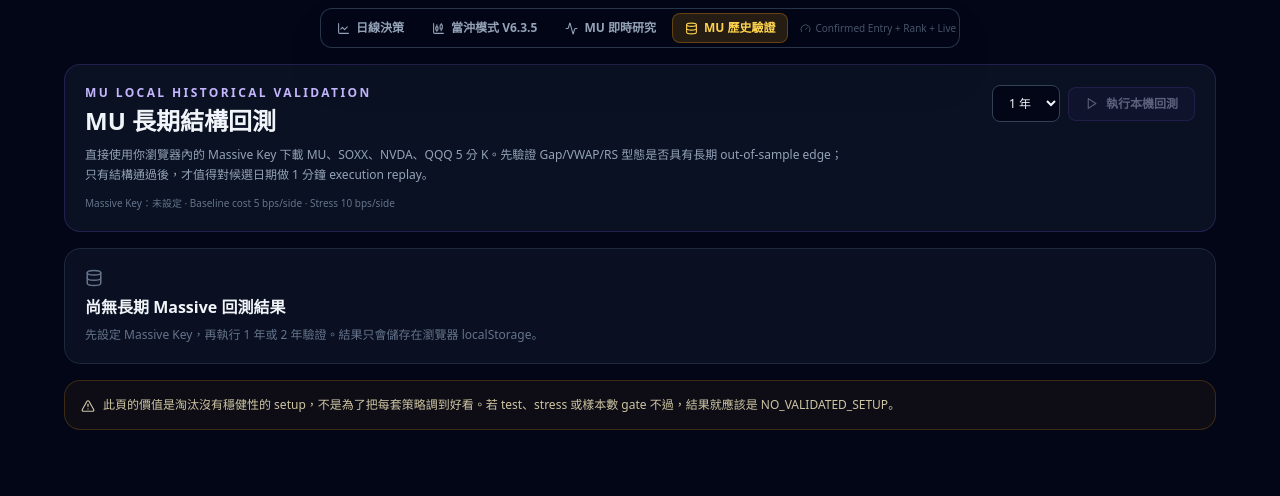
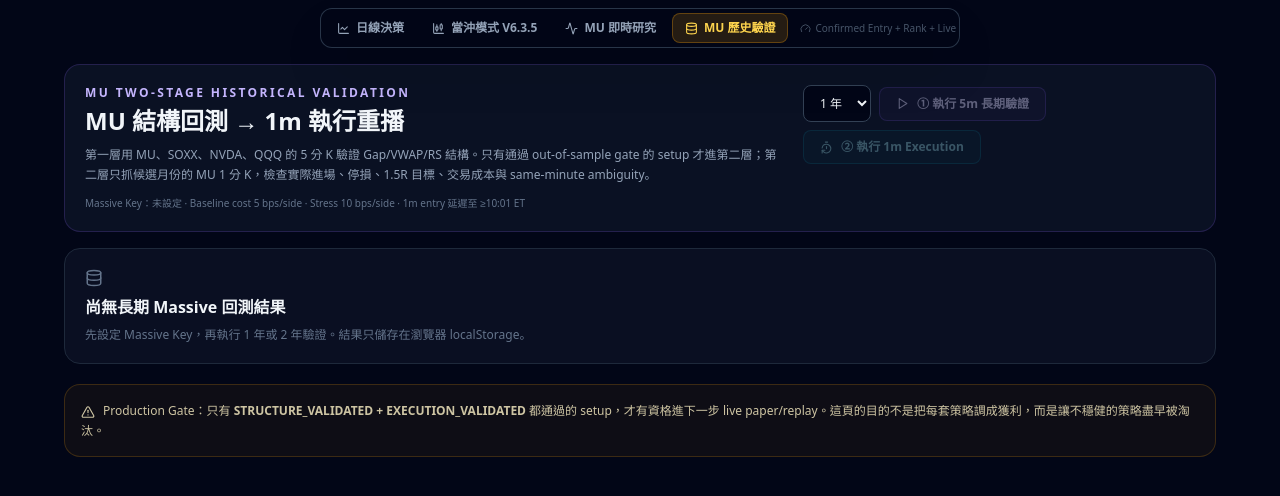
Before and after one commit to YCTsai2000/stock-decision-dashboard, a React (Vite) app: page / in a window 1280 px wide. Both pictures are taken after a click on the button "MU 歷史驗證". Shown: the top 496 px of the page. Built offline with nearby package versions, Linux system fonts and the light colour scheme.

Commit message:
feat: expose MU 1m execution validation in backtest UI

```diff
--- a/src/MuBacktestPanel.tsx
+++ b/src/MuBacktestPanel.tsx
@@ -1,20 +1,22 @@
 import { useMemo, useState } from 'react';
-import { AlertTriangle, CheckCircle2, Database, Play, ShieldCheck, XCircle } from 'lucide-react';
+import { AlertTriangle, CheckCircle2, Database, Play, ShieldCheck, TimerReset, XCircle } from 'lucide-react';
 import type { ApiKeys } from './types';
 import { runMuLocalBacktest, type MuLocalBacktestResult, type MuBacktestSetupResult } from './muLocalBacktest';
+import { runMuExecutionValidation, type MuExecutionReplayResult, type MuExecutionSetupResult } from './muExecutionReplay';
 
 const EMPTY_KEYS: ApiKeys = { massive:'', finnhub:'', fmp:'', twelve:'', fred:'' };
 const loadKeys=():ApiKeys=>{try{const raw=localStorage.getItem('stockDecisionApiKeys');return raw?{...EMPTY_KEYS,...JSON.parse(raw)}:EMPTY_KEYS;}catch{return EMPTY_KEYS;}};
-const pct=(v:number|null)=>v==null||!Number.isFinite(v)?'—':`${v>=0?'+':''}${v.toFixed(3)}%`;
+const pct=(v:number|null,digits=3)=>v==null||!Number.isFinite(v)?'—':`${v>=0?'+':''}${v.toFixed(digits)}%`;
 const rate=(v:number|null)=>v==null||!Number.isFinite(v)?'—':`${(v*100).toFixed(1)}%`;
+const ratio=(v:number|null)=>v==null||!Number.isFinite(v)?'—':v.toFixed(2);
 
 const SetupCard=({x}:{x:MuBacktestSetupResult})=><div className={`rounded-2xl border p-4 ${x.structureValidated?'border-emerald-500/40 bg-emerald-500/10':'border-slate-800 bg-slate-900/60'}`}>
-  <div className="flex items-start justify-between gap-3"><div><div className="text-sm font-black">{x.name}</div><div className="mt-1 text-[10px] text-slate-500">{x.side} · entry +30m · horizon {x.chosenHorizon}m</div></div>{x.structureValidated?<span className="rounded-full border border-emerald-500/40 px-2 py-1 text-[10px] text-emerald-300">STRUCTURE PASS</span>:<span className="rounded-full border border-slate-700 px-2 py-1 text-[10px] text-slate-500">NOT VALIDATED</span>}</div>
+  <div className="flex items-start justify-between gap-3"><div><div className="text-sm font-black">{x.name}</div><div className="mt-1 text-[10px] text-slate-500">{x.side} · setup confirm +30m · horizon {x.chosenHorizon}m</div></div>{x.structureValidated?<span className="rounded-full border border-emerald-500/40 px-2 py-1 text-[10px] text-emerald-300">STRUCTURE PASS</span>:<span className="rounded-full border border-slate-700 px-2 py-1 text-[10px] text-slate-500">NOT VALIDATED</span>}</div>
   <div className="mt-4 grid grid-cols-2 gap-2 md:grid-cols-4">
     <div><div className="text-[10px] text-slate-500">All N</div><div className="font-mono font-bold">{x.all.n}</div></div>
     <div><div className="text-[10px] text-slate-500">Test N</div><div className="font-mono font-bold">{x.test.n}</div></div>
     <div><div className="text-[10px] text-slate-500">Test win</div><div className="font-mono font-bold">{rate(x.test.winRate)}</div></div>
-    <div><div className="text-[10px] text-slate-500">Test PF</div><div className="font-mono font-bold">{x.test.profitFactor==null?'—':x.test.profitFactor.toFixed(2)}</div></div>
+    <div><div className="text-[10px] text-slate-500">Test PF</div><div className="font-mono font-bold">{ratio(x.test.profitFactor)}</div></div>
     <div><div className="text-[10px] text-slate-500">Train avg net</div><div className="font-mono">{pct(x.train.avgNetPct)}</div></div>
     <div><div className="text-[10px] text-slate-500">Test avg net</div><div className={`font-mono ${(x.test.avgNetPct??0)>0?'text-emerald-300':'text-rose-300'}`}>{pct(x.test.avgNetPct)}</div></div>
     <div><div className="text-[10px] text-slate-500">Stress avg net</div><div className={`font-mono ${(x.stress.avgNetPct??0)>0?'text-emerald-300':'text-rose-300'}`}>{pct(x.stress.avgNetPct)}</div></div>
@@ -23,19 +25,46 @@ const SetupCard=({x}:{x:MuBacktestSetupResult})=><div className={`rounded-2xl bo
   <div className="mt-4 grid grid-cols-2 gap-1 text-[10px]">{Object.entries(x.gates).map(([k,v])=><div key={k} className={`flex items-center gap-1 ${v?'text-emerald-300':'text-slate-600'}`}>{v?<CheckCircle2 size={11}/>:<XCircle size={11}/>} {k}</div>)}</div>
 </div>;
 
+const ExecutionCard=({x}:{x:MuExecutionSetupResult})=><div className={`rounded-2xl border p-4 ${x.executionValidated?'border-cyan-500/40 bg-cyan-500/10':'border-slate-800 bg-slate-900/60'}`}>
+  <div className="flex items-start justify-between gap-3"><div><div className="text-sm font-black">{x.name} · 1m execution</div><div className="mt-1 text-[10px] text-slate-500">{x.side} · horizon {x.horizonMinutes}m · entry ≥10:01 ET</div></div><span className={`rounded-full border px-2 py-1 text-[10px] ${x.executionValidated?'border-cyan-500/40 text-cyan-300':'border-slate-700 text-slate-500'}`}>{x.executionValidated?'EXECUTION PASS':'EXECUTION FAIL'}</span></div>
+  <div className="mt-4 grid grid-cols-2 gap-2 md:grid-cols-4">
+    <div><div className="text-[10px] text-slate-500">Stop</div><div className="font-mono font-bold">{pct(x.calibratedStopPct,2)}</div></div>
+    <div><div className="text-[10px] text-slate-500">Target</div><div className="font-mono font-bold">{pct(x.targetPct,2)}</div></div>
+    <div><div className="text-[10px] text-slate-500">Test usable</div><div className="font-mono font-bold">{x.testEventsUsable}/{x.testEventsRequested}</div></div>
+    <div><div className="text-[10px] text-slate-500">Test win</div><div className="font-mono font-bold">{rate(x.baseline.winRate)}</div></div>
+    <div><div className="text-[10px] text-slate-500">Avg net</div><div className={`font-mono ${(x.baseline.avgNetPct??0)>0?'text-emerald-300':'text-rose-300'}`}>{pct(x.baseline.avgNetPct)}</div></div>
+    <div><div className="text-[10px] text-slate-500">Avg R</div><div className="font-mono">{ratio(x.baseline.avgR)}</div></div>
+    <div><div className="text-[10px] text-slate-500">PF</div><div className="font-mono">{ratio(x.baseline.profitFactor)}</div></div>
+    <div><div className="text-[10px] text-slate-500">Max DD</div><div className="font-mono text-rose-300">{x.baseline.maxDrawdownR==null?'—':`${x.baseline.maxDrawdownR.toFixed(2)}R`}</div></div>
+    <div><div className="text-[10px] text-slate-500">Target hit</div><div className="font-mono">{rate(x.baseline.targetRate)}</div></div>
+    <div><div className="text-[10px] text-slate-500">Stop hit</div><div className="font-mono">{rate(x.baseline.stopRate)}</div></div>
+    <div><div className="text-[10px] text-slate-500">Time exit</div><div className="font-mono">{rate(x.baseline.timeExitRate)}</div></div>
+    <div><div className="text-[10px] text-slate-500">Stress avg</div><div className={`font-mono ${(x.stress.avgNetPct??0)>0?'text-emerald-300':'text-rose-300'}`}>{pct(x.stress.avgNetPct)}</div></div>
+  </div>
+  <div className="mt-4 grid grid-cols-2 gap-1 text-[10px]">{Object.entries(x.gates).map(([k,v])=><div key={k} className={`flex items-center gap-1 ${v?'text-cyan-300':'text-slate-600'}`}>{v?<CheckCircle2 size={11}/>:<XCircle size={11}/>} {k}</div>)}</div>
+</div>;
+
 export default function MuBacktestPanel(){
-  const keys=useMemo(loadKeys,[]); const [years,setYears]=useState<1|2>(1); const [running,setRunning]=useState(false); const [progress,setProgress]=useState(''); const [error,setError]=useState('');
+  const keys=useMemo(loadKeys,[]); const [years,setYears]=useState<1|2>(1); const [running,setRunning]=useState(false); const [executionRunning,setExecutionRunning]=useState(false); const [progress,setProgress]=useState(''); const [error,setError]=useState('');
   const [result,setResult]=useState<MuLocalBacktestResult|null>(()=>{try{const x=localStorage.getItem('muLocalBacktestResult');return x?JSON.parse(x):null;}catch{return null;}});
-  const run=async()=>{if(!keys.massive.trim()){setError('需要 Massive API Key。請先在當沖模式的 API 設定中輸入；Key 只從瀏覽器直接送往 Massive，不會寫入 GitHub。');return;}setRunning(true);setError('');setProgress('初始化…');try{const r=await runMuLocalBacktest({apiKey:keys.massive,years,onProgress:setProgress});setResult(r);localStorage.setItem('muLocalBacktestResult',JSON.stringify(r));setProgress('完成');}catch(e){setError(e instanceof Error?e.message:'歷史驗證失敗');}finally{setRunning(false);}};
+  const [execution,setExecution]=useState<MuExecutionReplayResult|null>(()=>{try{const x=localStorage.getItem('muExecutionReplayResult');return x?JSON.parse(x):null;}catch{return null;}});
+  const structurePass=Boolean(result?.setups.some(x=>x.structureValidated));
+  const hasEventDates=Boolean(result?.setups.some(x=>x.structureValidated&&(x.trainDates?.length??0)>0&&(x.testDates?.length??0)>0));
+
+  const run=async()=>{if(!keys.massive.trim()){setError('需要 Massive API Key。請先在當沖模式的 API 設定中輸入；Key 只從瀏覽器直接送往 Massive，不會寫入 GitHub。');return;}setRunning(true);setError('');setProgress('5m 結構驗證初始化…');try{const r=await runMuLocalBacktest({apiKey:keys.massive,years,onProgress:setProgress});setResult(r);setExecution(null);localStorage.setItem('muLocalBacktestResult',JSON.stringify(r));localStorage.removeItem('muExecutionReplayResult');setProgress('5m 結構驗證完成');}catch(e){setError(e instanceof Error?e.message:'歷史驗證失敗');}finally{setRunning(false);}};
+  const runExecution=async()=>{if(!keys.massive.trim()||!result)return;if(!hasEventDates){setError('這份舊的 5m 回測結果沒有事件日期；請先重新執行一次 1 年/2 年長期回測。');return;}setExecutionRunning(true);setError('');setProgress('1m execution replay 初始化…');try{const r=await runMuExecutionValidation({apiKey:keys.massive,backtest:result,onProgress:setProgress});setExecution(r);localStorage.setItem('muExecutionReplayResult',JSON.stringify(r));setProgress('1m execution replay 完成');}catch(e){setError(e instanceof Error?e.message:'1m execution replay 失敗');}finally{setExecutionRunning(false);}};
+
   return <div className="min-h-screen bg-slate-950 px-4 pb-12 pt-16 text-slate-100"><div className="mx-auto max-w-6xl">
     <section className="mb-4 rounded-2xl border border-violet-500/20 bg-slate-900/70 p-5">
-      <div className="flex flex-col gap-4 md:flex-row md:items-start md:justify-between"><div><div className="text-xs font-bold uppercase tracking-[.2em] text-violet-300">MU Local Historical Validation</div><h1 className="mt-1 text-2xl font-black">MU 長期結構回測</h1><p className="mt-2 max-w-3xl text-xs leading-relaxed text-slate-400">直接使用你瀏覽器內的 Massive Key 下載 MU、SOXX、NVDA、QQQ 5 分 K。先驗證 Gap/VWAP/RS 型態是否具有長期 out-of-sample edge；只有結構通過後，才值得對候選日期做 1 分鐘 execution replay。</p></div>
-        <div className="flex flex-wrap items-center gap-2"><select value={years} onChange={e=>setYears(Number(e.target.value) as 1|2)} className="rounded-lg border border-slate-700 bg-slate-950 px-3 py-2 text-xs"><option value={1}>1 年</option><option value={2}>2 年</option></select><button onClick={()=>void run()} disabled={running||!keys.massive.trim()} className="inline-flex items-center gap-2 rounded-lg border border-violet-500/40 bg-violet-500/10 px-4 py-2 text-xs font-bold text-violet-200 disabled:opacity-40"><Play size={13}/>{running?'回測中':'執行本機回測'}</button></div></div>
-      <div className="mt-3 text-[10px] text-slate-500">Massive Key：{keys.massive.trim()?'已在本機設定':'未設定'} · Baseline cost 5 bps/side · Stress 10 bps/side</div>{progress?<div className="mt-2 rounded-lg border border-slate-800 bg-slate-950/60 p-2 font-mono text-[10px] text-cyan-300">{progress}</div>:null}{error?<div className="mt-2 rounded-lg border border-rose-500/30 bg-rose-500/10 p-2 text-xs text-rose-300">{error}</div>:null}
+      <div className="flex flex-col gap-4 md:flex-row md:items-start md:justify-between"><div><div className="text-xs font-bold uppercase tracking-[.2em] text-violet-300">MU Two-stage Historical Validation</div><h1 className="mt-1 text-2xl font-black">MU 結構回測 → 1m 執行重播</h1><p className="mt-2 max-w-3xl text-xs leading-relaxed text-slate-400">第一層用 MU、SOXX、NVDA、QQQ 的 5 分 K 驗證 Gap/VWAP/RS 結構。只有通過 out-of-sample gate 的 setup 才進第二層；第二層只抓候選月份的 MU 1 分 K，檢查實際進場、停損、1.5R 目標、交易成本與 same-minute ambiguity。</p></div>
+        <div className="flex flex-wrap items-center gap-2"><select value={years} onChange={e=>setYears(Number(e.target.value) as 1|2)} className="rounded-lg border border-slate-700 bg-slate-950 px-3 py-2 text-xs"><option value={1}>1 年</option><option value={2}>2 年</option></select><button onClick={()=>void run()} disabled={running||executionRunning||!keys.massive.trim()} className="inline-flex items-center gap-2 rounded-lg border border-violet-500/40 bg-violet-500/10 px-4 py-2 text-xs font-bold text-violet-200 disabled:opacity-40"><Play size={13}/>{running?'5m 回測中':'① 執行 5m 長期驗證'}</button><button onClick={()=>void runExecution()} disabled={!structurePass||!hasEventDates||running||executionRunning||!keys.massive.trim()} className="inline-flex items-center gap-2 rounded-lg border border-cyan-500/40 bg-cyan-500/10 px-4 py-2 text-xs font-bold text-cyan-200 disabled:opacity-30"><TimerReset size={13}/>{executionRunning?'1m 重播中':'② 執行 1m Execution'}</button></div></div>
+      <div className="mt-3 text-[10px] text-slate-500">Massive Key：{keys.massive.trim()?'已在本機設定':'未設定'} · Baseline cost 5 bps/side · Stress 10 bps/side · 1m entry 延遲至 ≥10:01 ET</div>{progress?<div className="mt-2 rounded-lg border border-slate-800 bg-slate-950/60 p-2 font-mono text-[10px] text-cyan-300">{progress}</div>:null}{error?<div className="mt-2 rounded-lg border border-rose-500/30 bg-rose-500/10 p-2 text-xs text-rose-300">{error}</div>:null}
     </section>
 
-    {result?<><section className={`mb-4 rounded-2xl border p-5 ${result.status==='STRUCTURE_VALIDATED'?'border-emerald-500/40 bg-emerald-500/10':'border-amber-500/30 bg-amber-500/5'}`}><div className="flex items-center gap-2">{result.status==='STRUCTURE_VALIDATED'?<ShieldCheck className="text-emerald-300"/>:<AlertTriangle className="text-amber-300"/>}<div><div className="text-xl font-black">{result.status}</div><div className="mt-1 text-xs text-slate-400">{result.start} → {result.end} · {result.sessions} sessions · OOS split {result.splitDate}</div></div></div><p className="mt-3 text-xs text-slate-400">STRUCTURE_VALIDATED 只代表 5 分鐘型態在長期資料與交易成本後有統計優勢，仍不是 production signal。下一層還要以 1 分 K 檢查實際 entry、stop、MFE/MAE、same-bar ambiguity 與滑價。</p></section><section className="grid gap-4 lg:grid-cols-2">{result.setups.map(x=><SetupCard key={x.name} x={x}/>)}</section></>:<section className="rounded-2xl border border-slate-800 bg-slate-900/60 p-5"><Database size={18} className="mb-2 text-slate-500"/><div className="font-bold">尚無長期 Massive 回測結果</div><p className="mt-2 text-xs text-slate-500">先設定 Massive Key，再執行 1 年或 2 年驗證。結果只會儲存在瀏覽器 localStorage。</p></section>}
+    {result?<><section className={`mb-4 rounded-2xl border p-5 ${result.status==='STRUCTURE_VALIDATED'?'border-emerald-500/40 bg-emerald-500/10':'border-amber-500/30 bg-amber-500/5'}`}><div className="flex items-center gap-2">{result.status==='STRUCTURE_VALIDATED'?<ShieldCheck className="text-emerald-300"/>:<AlertTriangle className="text-amber-300"/>}<div><div className="text-xl font-black">Stage 1 · {result.status}</div><div className="mt-1 text-xs text-slate-400">{result.start} → {result.end} · {result.sessions} sessions · OOS split {result.splitDate}</div></div></div><p className="mt-3 text-xs text-slate-400">STRUCTURE_VALIDATED 只代表 5 分鐘型態在長期資料與交易成本後有 edge。未通過的 setup 不進 1m execution replay，避免對沒有 edge 的策略繼續調停損。</p></section><section className="grid gap-4 lg:grid-cols-2">{result.setups.map(x=><SetupCard key={x.name} x={x}/>)}</section></>:<section className="rounded-2xl border border-slate-800 bg-slate-900/60 p-5"><Database size={18} className="mb-2 text-slate-500"/><div className="font-bold">尚無長期 Massive 回測結果</div><p className="mt-2 text-xs text-slate-500">先設定 Massive Key，再執行 1 年或 2 年驗證。結果只儲存在瀏覽器 localStorage。</p></section>}
 
-    <section className="mt-4 rounded-2xl border border-amber-500/20 bg-amber-500/5 p-4 text-xs text-amber-100/80"><AlertTriangle size={14} className="mr-2 inline"/>此頁的價值是淘汰沒有穩健性的 setup，不是為了把每套策略調到好看。若 test、stress 或樣本數 gate 不過，結果就應該是 NO_VALIDATED_SETUP。</section>
+    {execution?<section className="mt-5"><div className={`mb-4 rounded-2xl border p-5 ${execution.status==='EXECUTION_VALIDATED'?'border-cyan-500/40 bg-cyan-500/10':'border-rose-500/30 bg-rose-500/5'}`}><div className="flex items-center gap-2">{execution.status==='EXECUTION_VALIDATED'?<ShieldCheck className="text-cyan-300"/>:<AlertTriangle className="text-rose-300"/>}<div><div className="text-xl font-black">Stage 2 · {execution.status}</div><div className="mt-1 text-xs text-slate-400">Train MAE Q75 → Stop；Target 固定 1.5R；Test 不調參；同分鐘 Stop+Target 算 Stop。</div></div></div></div><div className="grid gap-4 lg:grid-cols-2">{execution.setups.map(x=><ExecutionCard key={x.name} x={x}/>)}</div></section>:null}
+
+    <section className="mt-5 rounded-2xl border border-amber-500/20 bg-amber-500/5 p-4 text-xs leading-relaxed text-amber-100/80"><AlertTriangle size={14} className="mr-2 inline"/>Production Gate：只有 <b>STRUCTURE_VALIDATED + EXECUTION_VALIDATED</b> 都通過的 setup，才有資格進下一步 live paper/replay。這頁的目的不是把每套策略調成獲利，而是讓不穩健的策略盡早被淘汰。</section>
   </div></div>;
 }
```
